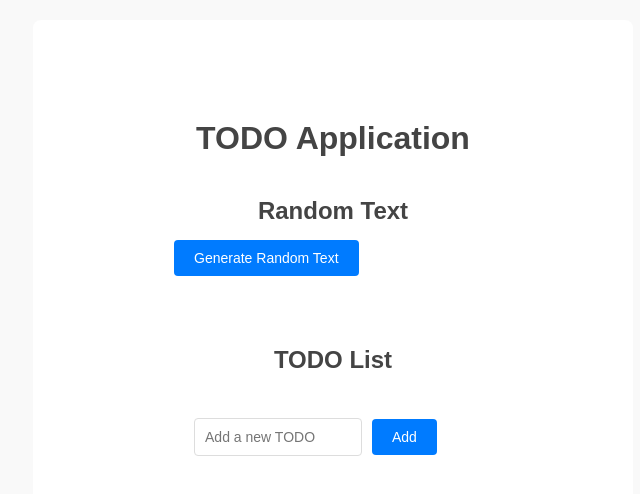
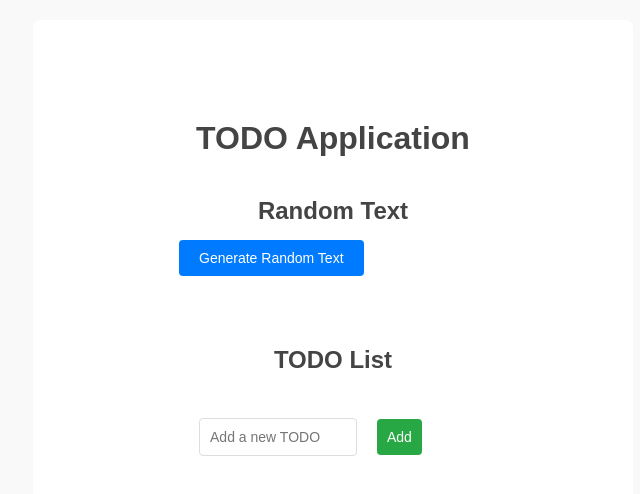
Before and after one commit to js882018/react_training, a React (Create React App) app: page / in a window 1280 px wide. Shown: the top 494 px of the page, without its empty margins (307-947 px from the left). Built offline with nearby package versions, Linux system fonts and the light colour scheme.

Commit message:
Assignment - 6

```diff
--- a/src/Components/Todo.js
+++ b/src/Components/Todo.js
@@ -4,10 +4,29 @@ import { TodoContext } from "../Context/TodoContext";
 const Todo = () => {
   const { state, dispatch } = useContext(TodoContext);
   const [newTodo, setNewTodo] = useState("");
+  const [error, setError] = useState("");
 
-  const handleAddTodo = () => {
-    if (newTodo.trim() !== "") {
-      dispatch({ type: "ADD_TODO", payload: newTodo });
+  const validateTodo = () => {
+    if (!newTodo.trim()) {
+      setError("TODO text cannot be empty.");
+      return false;
+    }
+    if (newTodo.trim().length < 3) {
+      setError("TODO text must be at least 3 characters long.");
+      return false;
+    }
+    setError("");
+    return true;
+  };
+
+  const handleInputChange = (e) => {
+    setNewTodo(e.target.value);
+  };
+
+  const handleAddTodo = (e) => {
+    e.preventDefault();
+    if (validateTodo()) {
+      dispatch({ type: "ADD_TODO", payload: newTodo.trim() });
       setNewTodo("");
     }
   };
@@ -15,19 +34,38 @@ const Todo = () => {
   return (
     <div>
       <h2>TODO List</h2>
+      <form onSubmit={handleAddTodo}>
         <div>
           <input
             type="text"
             value={newTodo}
-          onChange={(e) => setNewTodo(e.target.value)}
+            onChange={handleInputChange}
             placeholder="Add a new TODO"
           />
-        <button onClick={handleAddTodo}>Add</button>
+          <button type="submit" className="btn-add">
+            Add
+          </button>
         </div>
+        {error && (
+          <p className="error">
+            {error}
+          </p>
+        )}
+      </form>
       <ul>
         {state.todos.map((todo, index) => (
-          <li key={index}>
+          <li
+            key={index}
+            style={{
+              display: "flex",
+              justifyContent: "space-between",
+              alignItems: "center",
+              padding: "10px",
+              borderBottom: "1px solid #eee",
+            }}
+          >
             <span>{todo}</span>
+            <div>
               <button onClick={() => dispatch({ type: "REMOVE_TODO", payload: index })}>
                 Delete
               </button>
@@ -37,13 +75,13 @@ const Todo = () => {
                   if (updatedText) {
                     dispatch({
                       type: "UPDATE_TODO",
-                    payload: { index, updatedText },
+                      payload: { index, updatedText: updatedText.trim() },
                     });
                   }
-              }}
-            >
+                }}>
                 Edit
               </button>
+            </div>
           </li>
         ))}
       </ul>
--- a/src/style.css
+++ b/src/style.css
@@ -130,3 +130,28 @@ body {
   input[type="checkbox"] {
     margin-right: 10px;
   }
+
+  .error{
+    color: red;
+    margin-top: 5px;
+    font-size: 14px;
+  }
+
+  .btn-add{
+    padding: 10px;
+    margin-left: 10px;
+    background-color: #28a745;
+    color: #fff;
+    border: none;
+    border-radius: 4px;
+    cursor: pointer;
+  }
+
+  .btn-edit{
+    padding: 5px 10px;
+    background-color: #007bff;
+    color: #fff;
+    border: none;
+    border-radius: 4px;
+    cursor: pointer;
+  }
```
Lines whose indentation alone changed are shown as unchanged.
